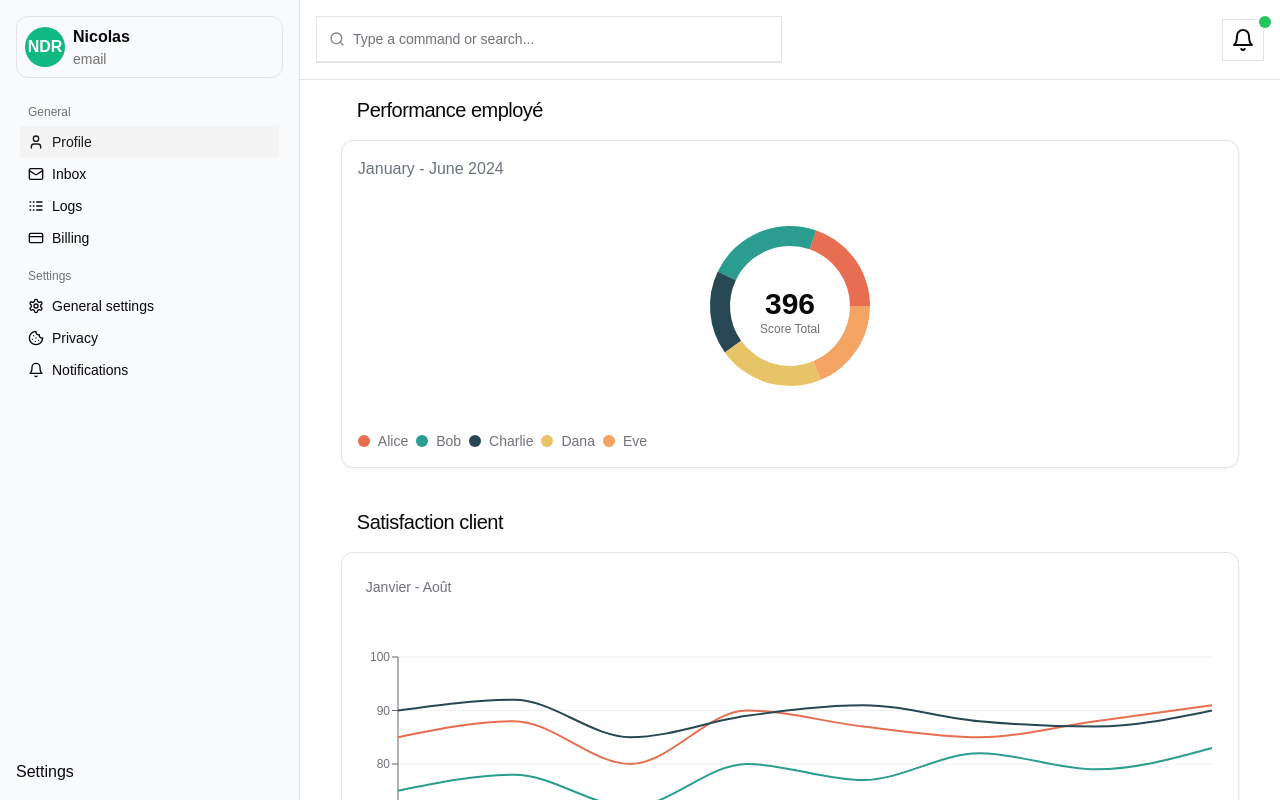
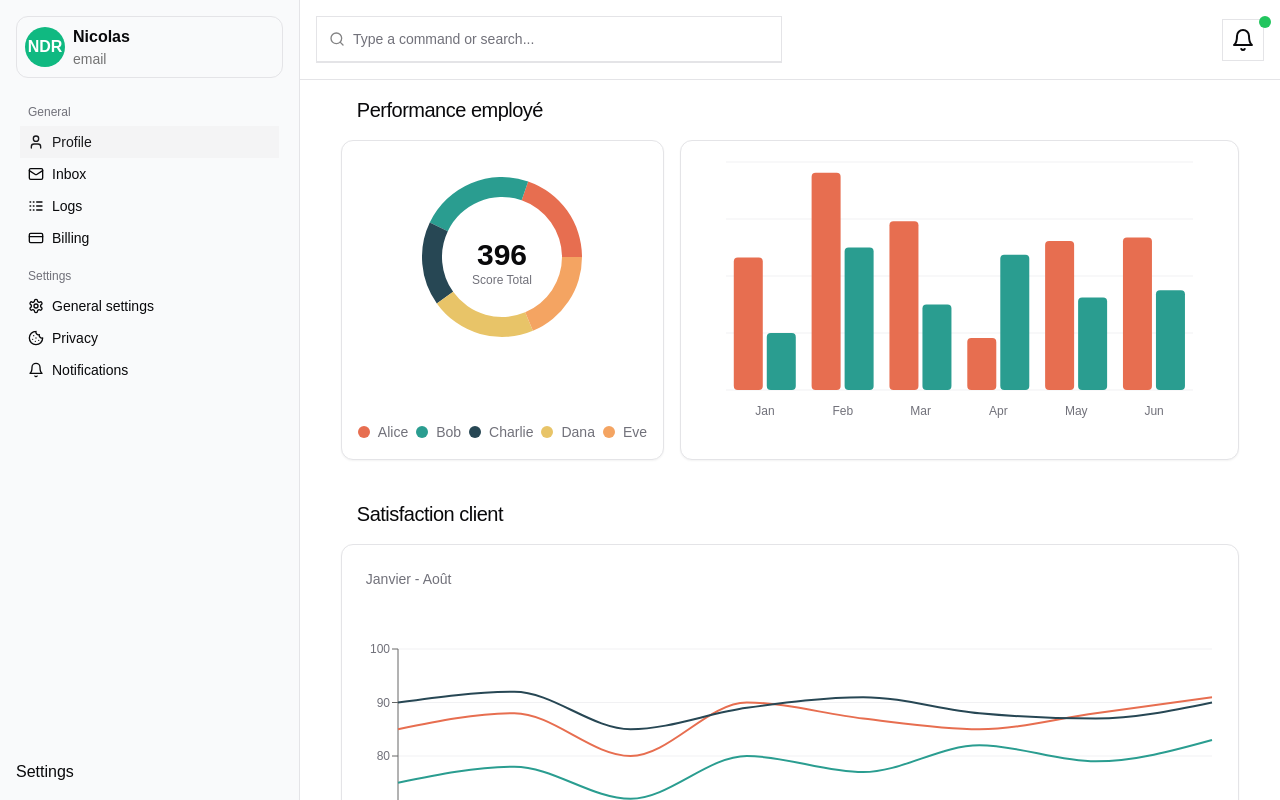
Before and after one commit to frontcodelover/dashboardpublic, a Next.js app: page / in a window 1280 px wide. Shown: the top 800 px of the page. Built offline with nearby package versions, Linux system fonts and the light colour scheme.

Commit message:
FEAT: add new graph

```diff
--- a/app/page.tsx
+++ b/app/page.tsx
@@ -1,7 +1,8 @@
-import Budget from '@/components/graph/budget/Graph';
+
 import ClientSatisfaction from '@/components/graph/clientSatisfaction/Graph';
 import EmployeePerform from '@/components/graph/employee/Graph';
 import { Title } from '@/components/ui/title';
+import Budget from '@/components/graph/budget/Graph';
 
 export default function Home() {
   return (
@@ -10,8 +11,13 @@ export default function Home() {
 
         <div className="w-full flex flex-col gap-4">
           <Title text="Performance employé" heading="h2" />
-          <div className="w-full h-auto">
-            <EmployeePerform />
+					<div className="w-full flex gap-4 h-80">
+						<div>
+						<EmployeePerform />
+						</div>
+						<div className="grow">
+							<Budget />
+							</div>
           </div>
 				</div>
 
@@ -22,14 +28,6 @@ export default function Home() {
           </div>
         </div>
 
-
-        {/* Budget global */}
-        <div className="w-full flex flex-col gap-4">
-          <Title text="Budget global" heading="h2" />
-          <div className="w-full h-auto">
-            <Budget />
-          </div>
-        </div>
       </div>
     </div>
   );
--- a/components/graph/budget/Data.tsx
+++ b/components/graph/budget/Data.tsx
@@ -1,8 +1,8 @@
 export const data = [
-    { id: "R&D", label: "Recherche et Développement", value: 25 },
-    { id: "Marketing", label: "Marketing", value: 20 },
-    { id: "Ventes", label: "Ventes", value: 15 },
-    { id: "RH", label: "Ressources Humaines", value: 10 },
-    { id: "IT", label: "Informatique", value: 15 },
-    { id: "Opérations", label: "Opérations", value: 15 }
+  { "month": "January", "desktop": 186, "mobile": 80 },
+  { "month": "February", "desktop": 305, "mobile": 200 },
+  { "month": "March", "desktop": 237, "mobile": 120 },
+  { "month": "April", "desktop": 73, "mobile": 190 },
+  { "month": "May", "desktop": 209, "mobile": 130 },
+  { "month": "June", "desktop": 214, "mobile": 140 }
 ];
--- a/components/graph/budget/Graph.tsx
+++ b/components/graph/budget/Graph.tsx
@@ -1,49 +1,40 @@
 'use client';
-import { ResponsiveWaffle } from '@nivo/waffle';
+
+import { TrendingUp } from 'lucide-react';
+import { Bar, BarChart, CartesianGrid, XAxis } from 'recharts';
+import { Card, CardContent, CardDescription, CardFooter, CardHeader, CardTitle } from '@/components/ui/card';
+import { ChartConfig, ChartContainer, ChartTooltip, ChartTooltipContent } from '@/components/ui/chart';
 import { data } from '@/components/graph/budget/Data';
 
-const Budget = () => (
-    <ResponsiveWaffle
-        data={data}
-        total={100}
-        rows={18}
-        columns={14}
-        padding={1}
-        valueFormat=".2f"
-        margin={{ top: 10, right: 10, bottom: 10, left: 120 }}
-        colors={{ scheme: 'nivo' }}
-        borderRadius={3}
-        borderColor={{
-            from: 'color',
-            modifiers: [['darker', 0.3]]
-        }}
-        motionStagger={2}
-        legends={[
-            {
-                anchor: 'top-left',
-                direction: 'column',
-                justify: false,
-                translateX: -100,
-                translateY: 0,
-                itemsSpacing: 4,
-                itemWidth: 100,
-                itemHeight: 20,
-                itemDirection: 'left-to-right',
-                itemOpacity: 1,
-                itemTextColor: '#777',
-                symbolSize: 20,
-                effects: [
-                    {
-                        on: 'hover',
-                        style: {
-                            itemTextColor: '#000',
-                            itemBackground: '#f7fafb'
-                        }
-                    }
-                ]
-            }
-        ]}
-    />
-);
+export const description = 'A multiple bar chart';
+
+const chartConfig = {
+  desktop: {
+    label: 'Desktop',
+    color: 'hsl(var(--chart-1))',
+  },
+  mobile: {
+    label: 'Mobile',
+    color: 'hsl(var(--chart-2))',
+  },
+} satisfies ChartConfig;
+
+export const Budget = () => {
+  return (
+    <Card className='rounded-xl p-4 max-h-80'>
+      <CardContent>
+        <ChartContainer config={chartConfig} className='max-h-72 w-full'>
+          <BarChart accessibilityLayer data={data}>
+            <CartesianGrid vertical={false} />
+            <XAxis dataKey='month' tickLine={false} tickMargin={10} axisLine={false} tickFormatter={(value) => value.slice(0, 3)} />
+            <ChartTooltip cursor={false} content={<ChartTooltipContent indicator='dashed' />} />
+            <Bar dataKey='desktop' fill='var(--color-desktop)' radius={4} />
+            <Bar dataKey='mobile' fill='var(--color-mobile)' radius={4} />
+          </BarChart>
+        </ChartContainer>
+      </CardContent>
+    </Card>
+  );
+};
 
 export default Budget;
--- a/components/graph/employee/Graph.tsx
+++ b/components/graph/employee/Graph.tsx
@@ -11,11 +11,10 @@ export function EmployeeGraph() {
   }, []);
 
   return (
-    <Card className='flex flex-col p-4 rounded-xl'>
-      <div className='text-gray-500'>January - June 2024</div>
-      <div className='flex-1 pb-0'>
-        <ChartContainer className='mx-auto aspect-square max-h-[250px]' config={employeeChartConfig}>
-          <PieChart width={250} height={250}>
+    <Card className='p-4 rounded-xl h-80'>
+        <ChartContainer className='mx-auto aspect-square' config={employeeChartConfig}>
+      <div className='flex-1 flex items-center justify-center w-auto h-auto'>
+          <PieChart width={200} height={200}>
             <ChartTooltip cursor={false} content={<ChartTooltipContent hideLabel />} />
             <Pie data={employeeData} dataKey='value' nameKey='category' innerRadius={60} outerRadius={80} strokeWidth={5}>
               <Label
@@ -37,10 +36,10 @@ export function EmployeeGraph() {
               />
             </Pie>
           </PieChart>
+      </div>
         </ChartContainer>
-      </div>
 
-      <div className='leading-none text-muted-foreground flex gap-2'>
+      <div className='leading-none text-muted-foreground flex gap-2 -mt-6'>
         {employeeData.map((item, index) => (
           <div key={index} className='flex items-center gap-2'>
             <div className='w-3 h-3 rounded-full' style={{ backgroundColor: item.fill }} />
```
